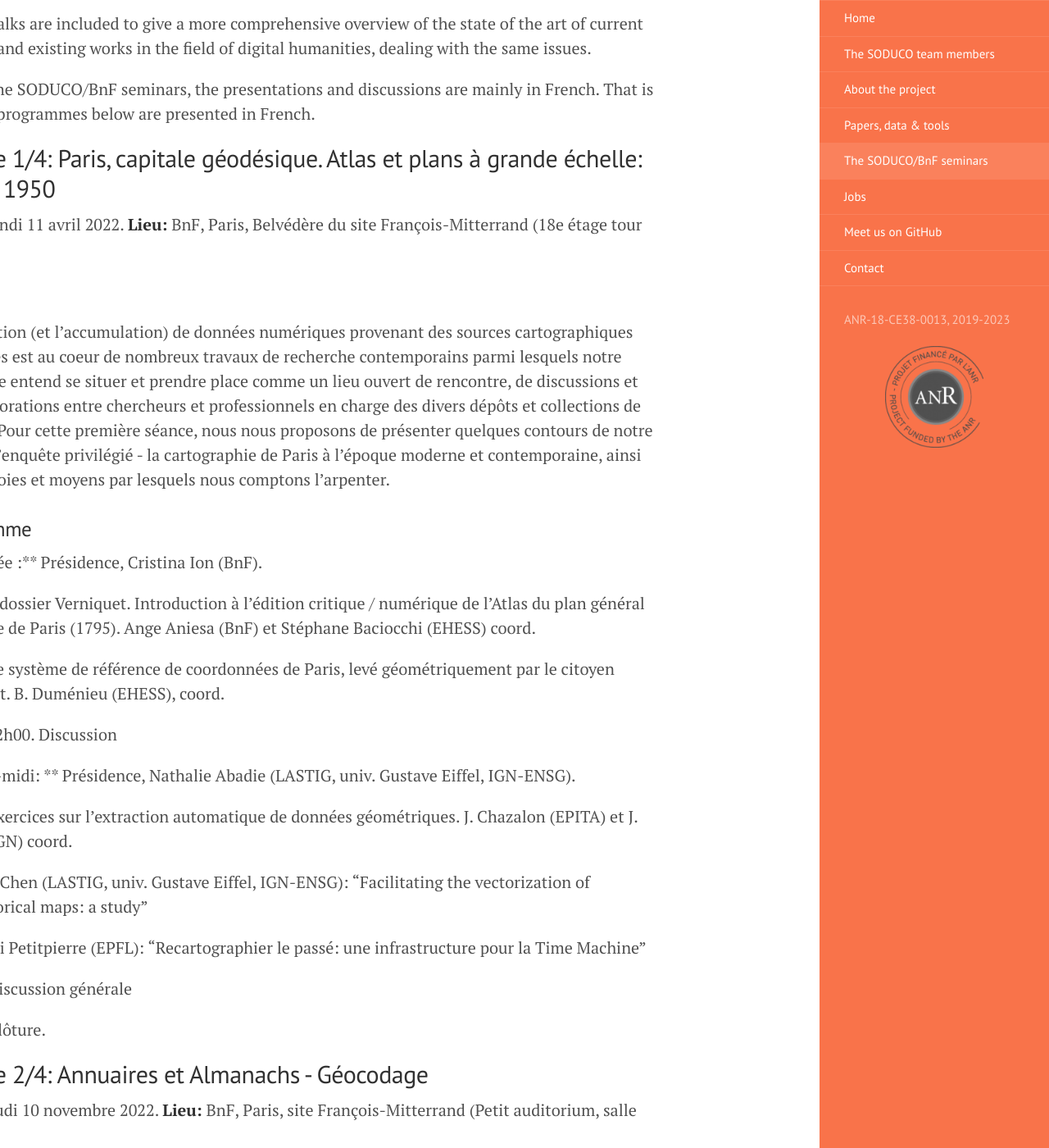
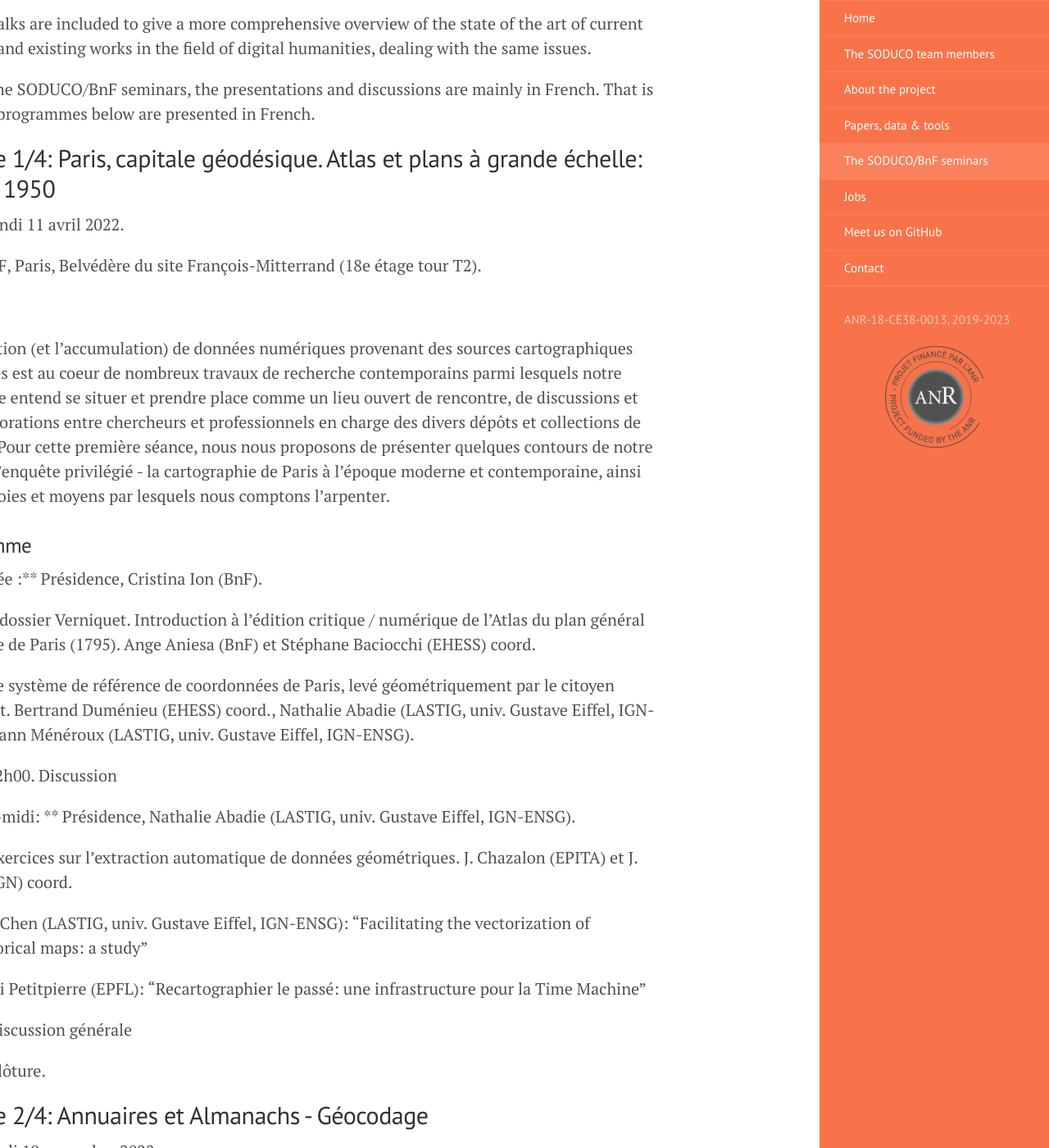
Before and after one commit to soduco/soduco.github.io, a Jekyll site: the page built from soduco_bnf_seminars.md, in a window 1280 px wide and 1400 px high, scrolled down 372 px. Shown: the whole window at 82% size. Built offline with Jekyll 4.4.1, drawn with Linux system fonts in a browser that asks for light colours.

Commit message:
Update soduco_bnf_seminars.md
Minor changes

```diff
--- a/soduco_bnf_seminars.md
+++ b/soduco_bnf_seminars.md
@@ -13,6 +13,7 @@ During the SODUCO/BnF seminars, the presentations and discussions are mainly in
 ## Séance 1/4: Paris, capitale géodésique. Atlas et plans à grande échelle: 1780 - 1950
 
 **Date:** Lundi 11 avril 2022.
+
 **Lieu:** BnF, Paris, Belvédère du site François-Mitterrand (18e étage tour T2).
 
 ### Résumé
@@ -27,7 +28,7 @@ L'acquisition (et l'accumulation) de données numériques provenant des sources
 Ange Aniesa (BnF) et Stéphane Baciocchi (EHESS) coord.
 
 10h30. Le système de référence de coordonnées de Paris, levé géométriquement par le citoyen Verniquet.
-B. Duménieu (EHESS), coord.
+Bertrand Duménieu (EHESS) coord., Nathalie Abadie (LASTIG, univ. Gustave Eiffel, IGN-ENSG), Yann Ménéroux (LASTIG, univ. Gustave Eiffel, IGN-ENSG).
 
 11h30-12h00. Discussion
 
@@ -47,6 +48,7 @@ J. Chazalon (EPITA) et J. Perret (IGN) coord.
 ## Séance 2/4: Annuaires et Almanachs - Géocodage
 
 **Date:** Jeudi 10 novembre 2022.
+
 **Lieu:** BnF, Paris, site François-Mitterrand (Petit auditorium, salle 70).
 
 ### Résumé
```
